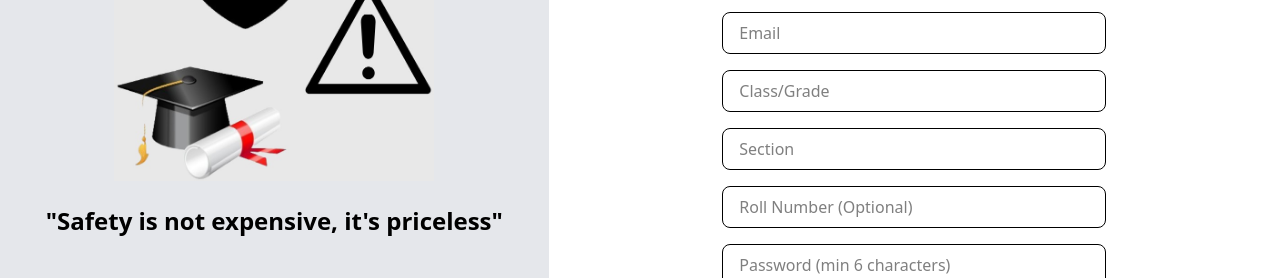
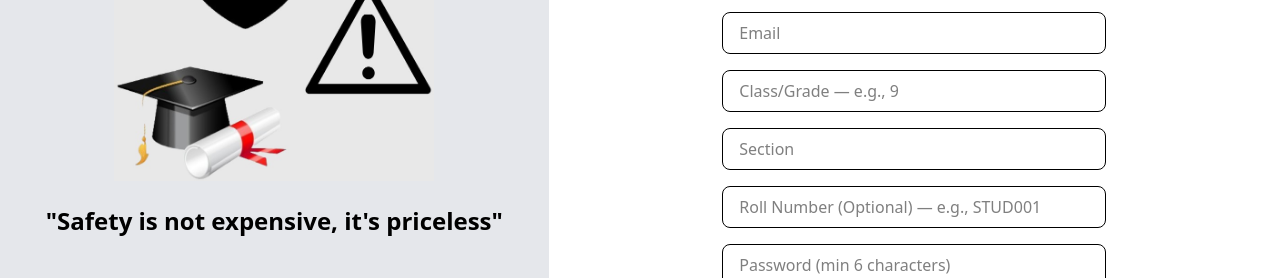
Before and after one commit to R0nMann/EduShield, a React (Vite) app: page /studentsignin in a window 1280 px wide. Shown: the part 347-625 px from the top of the page. Built offline with nearby package versions, Linux system fonts and the light colour scheme.

Commit message:
Update input placeholders for clarity
Updated Class and Roll Number Placeholder in Student Signin to avoid confusion on user side

```diff
--- a/src/Routes/student_signin.jsx
+++ b/src/Routes/student_signin.jsx
@@ -204,7 +204,7 @@ const handleSubmit = async (e) => {
                                 <input
                                     type="text"
                                     name="class"
-                                    placeholder="Class/Grade"
+                                    placeholder="Class/Grade — e.g., 9"
                                     value={formData.class || ""}
                                     onChange={handleChange}
                                     className="w-full px-4 py-2 border rounded-lg focus:outline-none focus:ring-2 focus:ring-black"
@@ -220,7 +220,7 @@ const handleSubmit = async (e) => {
                                 <input
                                     type="text"
                                     name="rollNumber"
-                                    placeholder="Roll Number (Optional)"
+                                    placeholder="Roll Number (Optional) — e.g., STUD001"
                                     value={formData.rollNumber || ""}
                                     onChange={handleChange}
                                     className="w-full px-4 py-2 border rounded-lg focus:outline-none focus:ring-2 focus:ring-black"
```
